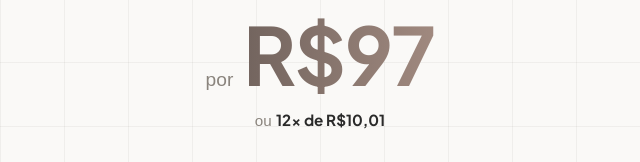
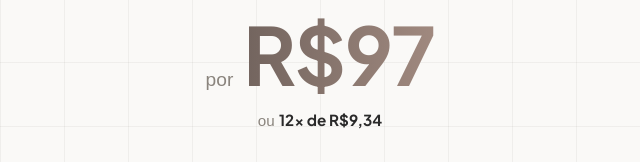
Before and after one commit to leticiarequiel/packrb, a plain HTML site: page index.html in a window 1280 px wide. Shown: the part 3394-3556 px from the top of the page, 320-960 px from the left. Drawn offline with Linux system fonts and the light colour scheme; a web font is replaced by a local one.

Commit message:
Update installment price to 12x de R$9,34

```diff
--- a/index.html
+++ b/index.html
@@ -1135,7 +1135,7 @@ header.site-header img { height: 64px; width: auto; }
 <span class="of">por</span>
 <span class="price-amount">R$97</span>
 </div>
-<p class="price-installment">ou <strong>12x de R$10,01</strong></p>
+<p class="price-installment">ou <strong>12x de R$9,34</strong></p>
 
 <div class="price-list-wrap">
 <p class="price-list-title">Tudo o que Você Leva Hoje</p>
```
